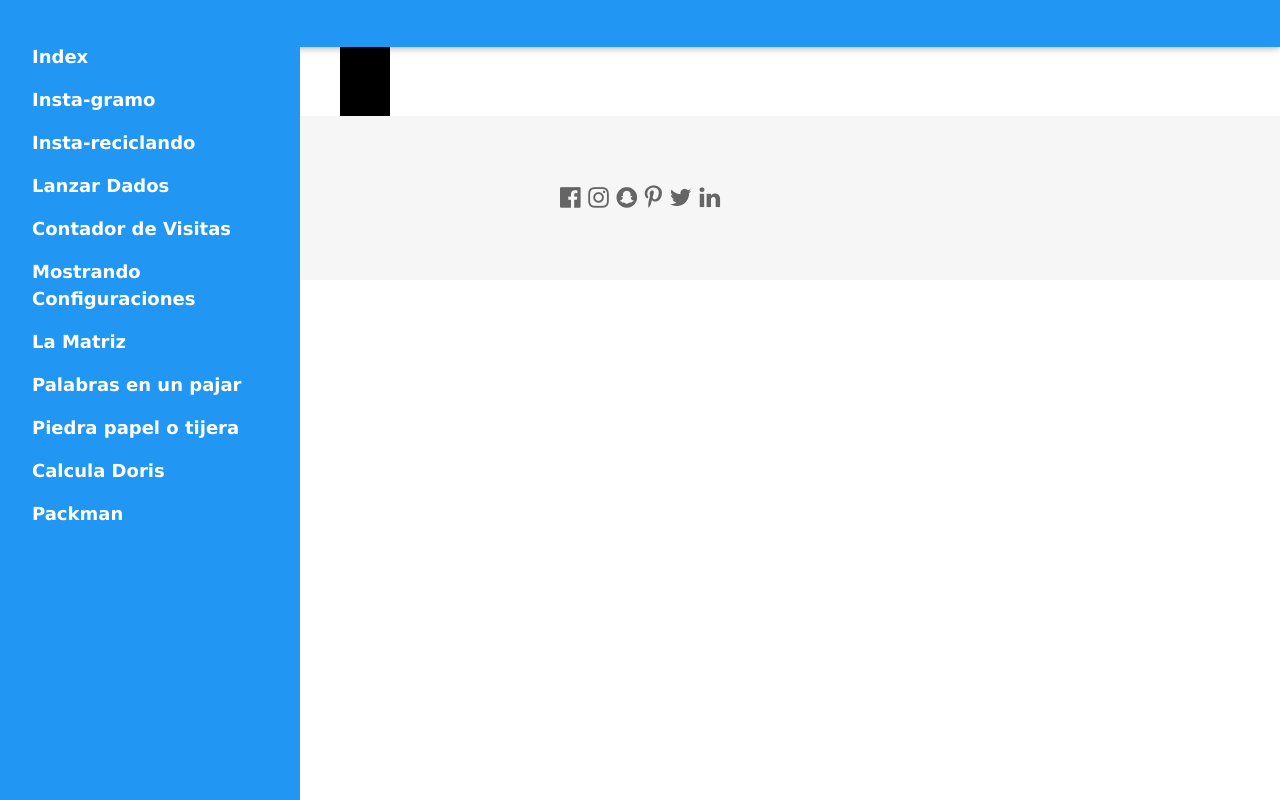
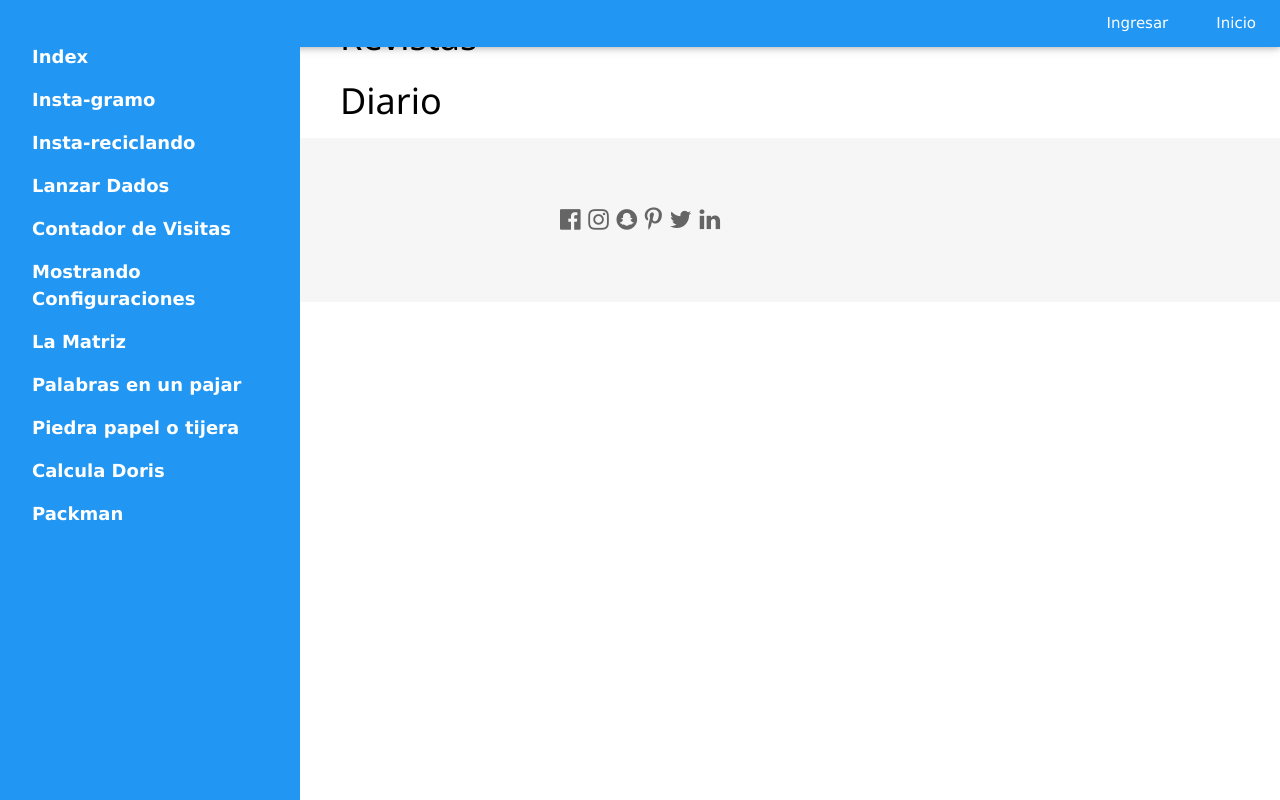
Before and after one commit to herreraluis93/TrabajoPracticoWeb2, a PHP site: page /TrabajoPracticoWeb2/ in a window 1280 px wide. Run offline with PHP 8.4, Linux system fonts and the light colour scheme.

Commit message:
Cambios en controlador usuario

```diff
--- a/controller/usuarioController.php
+++ b/controller/usuarioController.php
@@ -48,7 +48,7 @@
             header("Location:".base_url.'usuario/registrar');
         }
 
-        public function login(){
+        public function validarLogin(){
             if(isset($_POST)){
                 //Identificar al usuario
                 //consulta a la base de datos
@@ -72,6 +72,10 @@
             include_once("view/lectorView.php");
         }
 
+        public function login(){
+            include_once("view/loginView.php");
+        }
+
         public function logout(){
             Utils::borrarSesion('usuario');
             header("Location:".base_url);
--- a/model/usuarioModel.php
+++ b/model/usuarioModel.php
@@ -32,8 +32,6 @@
             //Verifico si el usuario tiene el objeto usuario o false
             if($usuario){
                 $resultado = $usuario;
-            }else{
-                $resultado = false;
             }
             return $resultado;
         }
--- a/view/css/estilos.css
+++ b/view/css/estilos.css
@@ -12,7 +12,9 @@
 }
 
 .revistas{
-    width: 50px;
-    height: 70px;
-    background-color: black;
+
 }
+
+.w3-bar .w3-bar-item{
+    float: right;
+}
--- a/view/indexView.php
+++ b/view/indexView.php
@@ -1,8 +1,6 @@
-<div class="w3-main" style="margin-left:340px;margin-right:40px">
     <div class="revistas">
-        eref
+        <h1>Revistas</h1>
     </div>
     <div class="diario">
-
+        <h1>Diario</h1>
     </div>
-</div>
--- a/view/loginView.php
+++ b/view/loginView.php
@@ -7,7 +7,7 @@
     <?php Utils::borrarSesion('errorLogin') ?>
 
 
-<form action="<?=base_url?>usuario/login" method="POST">
+<form action="<?=base_url?>usuario/validarLogin" method="POST">
     <label for="email">Email</label>
     <input type="text" name="email" required/><br/>
 
--- a/view/partial/footer.php
+++ b/view/partial/footer.php
@@ -1,5 +1,5 @@
 
-<!-- End Page Content -->
+<!-- End Class w3-main -->
 </div>
 
 <!-- Footer -->
--- a/view/partial/header.php
+++ b/view/partial/header.php
@@ -44,7 +44,7 @@
         <div class="w3-bar w3-blue w3-card" style="z-index:5;">
             <a class="w3-bar-item w3-button w3-padding-large w3-hide-medium w3-hide-large w3-right" href="javascript:void(0)" onclick="myFunction()" title="Toggle Navigation Menu"><i class="fa fa-bars"></i></a>
             <a href="<?=base_url?>usuario/index" class="w3-bar-item w3-button w3-padding-large">Inicio</a>
-            <a href="<?=base_url?>usuario/registrar" class="w3-bar-item w3-button w3-padding-large w3-hide-small">Registrar</a>
+            <a href="<?=base_url?>usuario/login" class="w3-bar-item w3-button w3-padding-large w3-hide-small">Ingresar</a>
         </div>
         <nav class="w3-sidebar w3-blue w3-collapse w3-top w3-large w3-padding" style="z-index:0;width:300px;font-weight:bold;" id="mySidebar"><br>
   <a href="javascript:void(0)" onclick="w3_close()" class="w3-button w3-hide-large w3-display-topleft" style="width:100%;font-size:22px">Close Menu</a>
@@ -66,5 +66,4 @@
 
 <?php endif; ?>
 
-<!-- Page content -->
-<div class="w3-content" style="max-width:2000px;margin-top:46px">
+<div class="w3-main" style="margin-left:340px;margin-right:40px">
```
